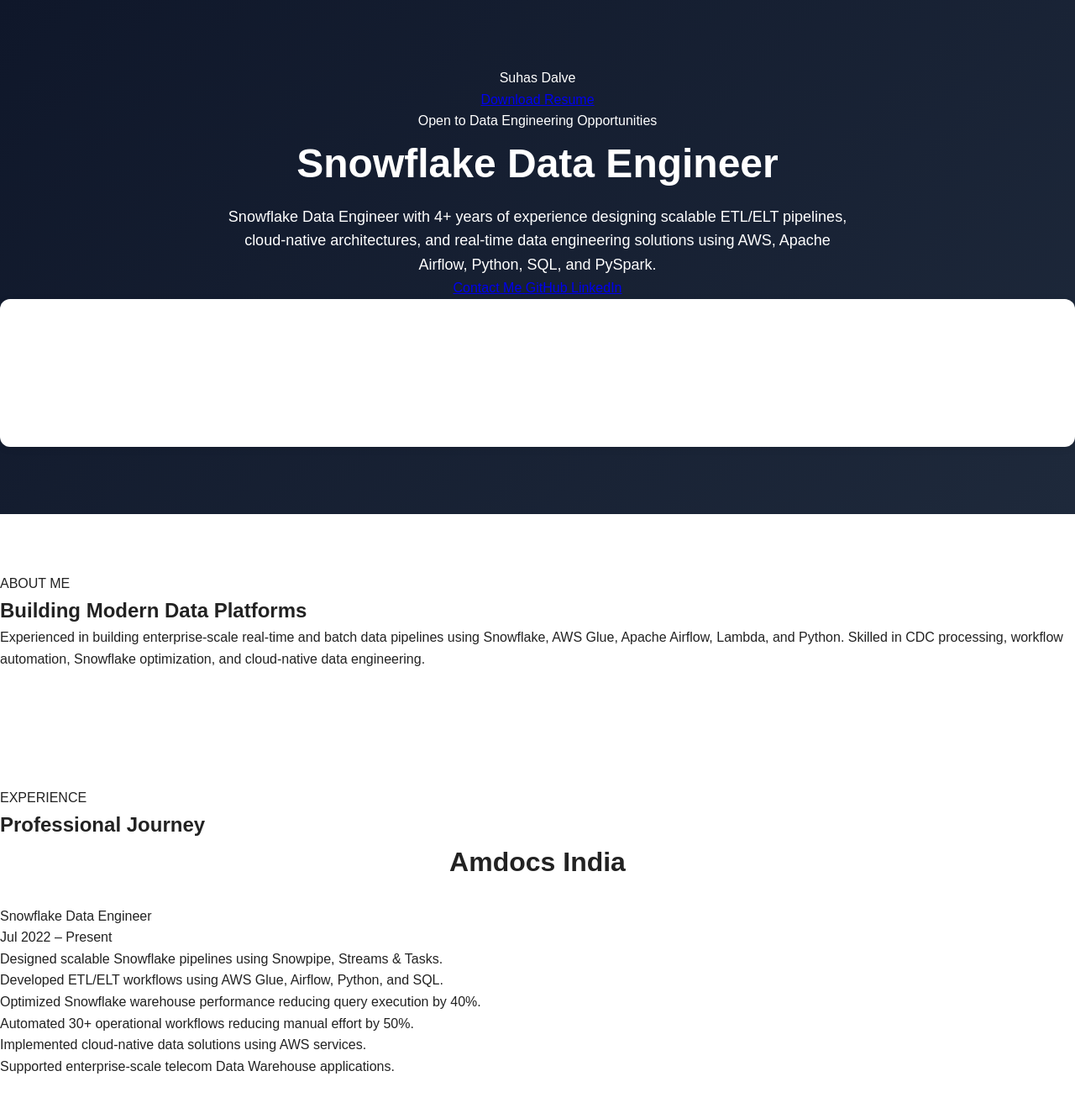
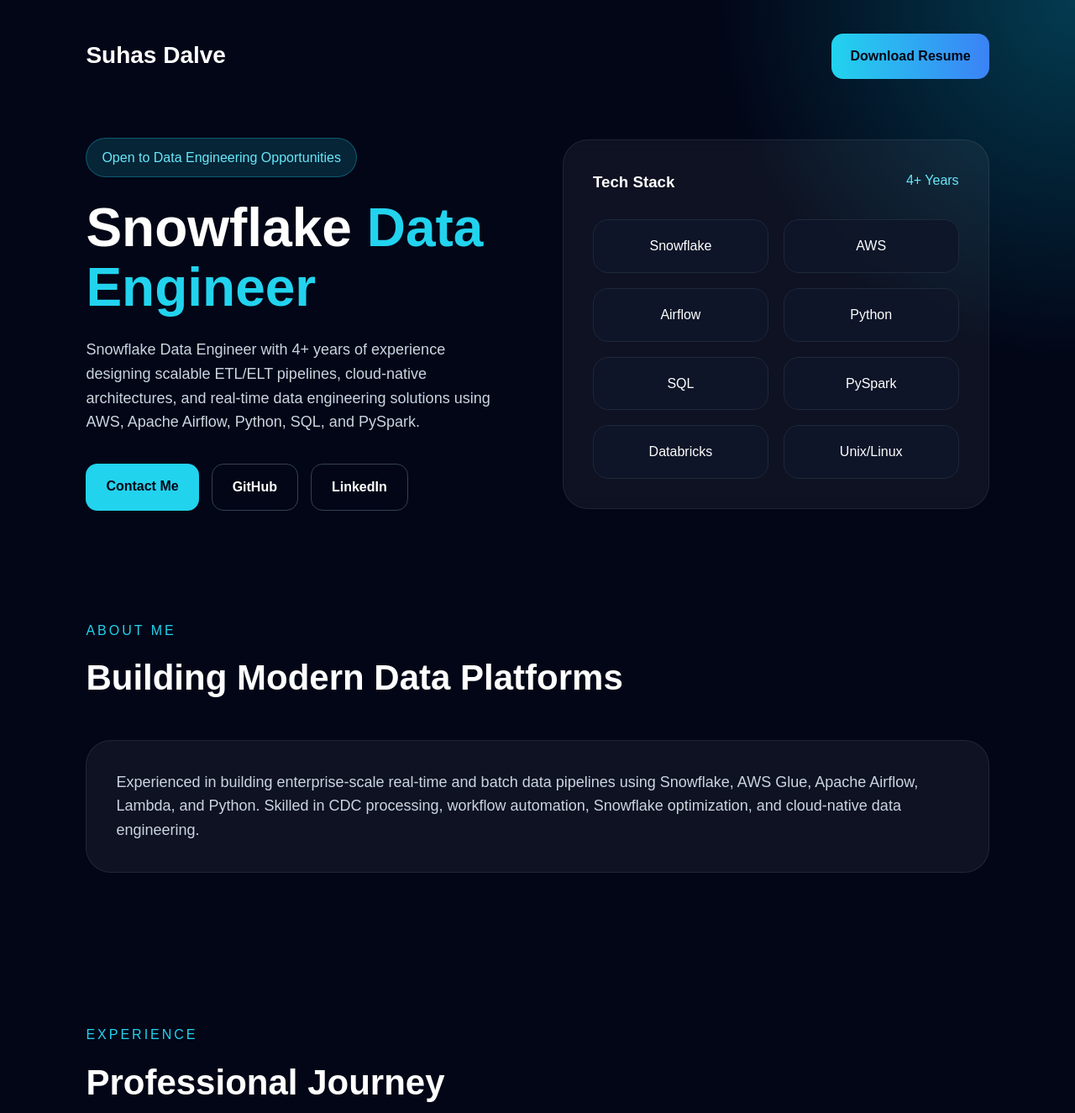
Before and after one commit to SuhasDalve17/suhas-portfolio, a plain HTML site: page index.html in a window 1280 px wide. Shown: the top 1325 px of the page at 84% size. Drawn offline with Linux system fonts and the light colour scheme.

Commit message:
Refactor CSS styles for improved layout and design

```diff
--- a/style.css
+++ b/style.css
@@ -1,5 +1,3 @@
-/* style.css */
-
 * {
   margin: 0;
   padding: 0;
@@ -8,135 +6,269 @@
 
 body {
   font-family: Arial, sans-serif;
+  background: #020617;
+  color: white;
   line-height: 1.6;
-  color: #222;
-  background: #fff;
 }
 
-.container {
-  width: 90%;
-  max-width: 1100px;
-  margin: auto;
+a {
+  text-decoration: none;
 }
 
 .hero {
-  background: linear-gradient(135deg, #0f172a, #1e293b);
-  color: white;
-  padding: 80px 0;
-  text-align: center;
+  padding: 40px 8%;
+  background:
+    radial-gradient(circle at top right, rgba(6,182,212,0.3), transparent 30%);
 }
 
-.hero h1 {
-  font-size: 48px;
-  margin-bottom: 10px;
+.navbar {
+  display: flex;
+  justify-content: space-between;
+  align-items: center;
+  margin-bottom: 70px;
 }
 
-.hero h2 {
-  font-size: 24px;
-  margin-bottom: 20px;
-  color: #cbd5e1;
+.logo {
+  font-size: 28px;
+  font-weight: bold;
 }
 
-.hero p {
-  max-width: 750px;
-  margin: auto;
+.resume-btn {
+  background: linear-gradient(to right, #22d3ee, #3b82f6);
+  color: #020617;
+  padding: 14px 22px;
+  border-radius: 14px;
+  font-weight: bold;
+  transition: 0.3s;
+}
+
+.resume-btn:hover {
+  transform: scale(1.05);
+}
+
+.hero-content {
+  display: grid;
+  grid-template-columns: 1fr 1fr;
+  gap: 60px;
+  align-items: center;
+}
+
+.badge {
+  display: inline-block;
+  background: rgba(34,211,238,0.15);
+  border: 1px solid rgba(34,211,238,0.3);
+  padding: 10px 18px;
+  border-radius: 40px;
+  color: #67e8f9;
+  margin-bottom: 25px;
+}
+
+.hero-left h1 {
+  font-size: 64px;
+  line-height: 1.1;
+}
+
+.hero-left h1 span {
+  color: #22d3ee;
+}
+
+.hero-left p {
+  color: #cbd5e1;
+  margin-top: 25px;
   font-size: 18px;
 }
 
-.buttons {
-  margin-top: 30px;
+.hero-buttons {
+  display: flex;
+  gap: 15px;
+  margin-top: 35px;
 }
 
-.btn,
-.btn-outline {
-  display: inline-block;
-  padding: 12px 22px;
-  margin: 8px;
-  text-decoration: none;
-  border-radius: 8px;
+.primary-btn,
+.secondary-btn {
+  padding: 14px 24px;
+  border-radius: 14px;
   font-weight: bold;
+  transition: 0.3s;
 }
 
-.btn {
-  background: white;
-  color: #0f172a;
+.primary-btn {
+  background: #22d3ee;
+  color: #020617;
 }
 
-.btn-outline {
-  border: 2px solid white;
+.secondary-btn {
+  border: 1px solid #334155;
   color: white;
 }
 
-.section {
-  padding: 70px 0;
+.primary-btn:hover,
+.secondary-btn:hover {
+  transform: translateY(-3px);
 }
 
-.gray {
-  background: #f8fafc;
+.card {
+  background: rgba(255,255,255,0.05);
+  border: 1px solid rgba(255,255,255,0.08);
+  border-radius: 30px;
+  padding: 35px;
+  backdrop-filter: blur(10px);
 }
 
-.section h3 {
-  font-size: 32px;
-  margin-bottom: 25px;
-  text-align: center;
+.card-header {
+  display: flex;
+  justify-content: space-between;
+  margin-bottom: 30px;
+}
+
+.card-header span {
+  color: #67e8f9;
 }
 
 .skills-grid {
   display: grid;
-  grid-template-columns: repeat(auto-fit, minmax(230px, 1fr));
-  gap: 20px;
+  grid-template-columns: 1fr 1fr;
+  gap: 18px;
 }
 
-.card {
-  background: white;
-  padding: 25px;
-  border-radius: 12px;
-  box-shadow: 0 2px 10px rgba(0,0,0,0.08);
+.skill {
+  background: rgba(15,23,42,0.9);
+  border: 1px solid #1e293b;
+  padding: 18px;
+  border-radius: 18px;
+  text-align: center;
 }
 
-.card h4 {
+.section {
+  padding: 90px 8%;
+}
+
+.section-title p {
+  color: #22d3ee;
+  letter-spacing: 3px;
   margin-bottom: 10px;
 }
 
-.timeline-item {
-  margin-bottom: 30px;
+.section-title h2 {
+  font-size: 42px;
+  margin-bottom: 40px;
 }
 
-.timeline-item h4 {
+.about-box,
+.experience-card,
+.project-card,
+.cert-card {
+  background: rgba(255,255,255,0.05);
+  border: 1px solid rgba(255,255,255,0.08);
+  border-radius: 30px;
+  padding: 35px;
+}
+
+.about-box {
+  color: #cbd5e1;
+  font-size: 18px;
+}
+
+.experience-header {
+  display: flex;
+  justify-content: space-between;
+  margin-bottom: 40px;
+}
+
+.experience-header span {
+  color: #22d3ee;
+}
+
+.date {
+  background: rgba(34,211,238,0.1);
+  color: #67e8f9;
+  padding: 12px 18px;
+  border-radius: 14px;
+}
+
+.experience-grid,
+.projects-grid,
+.cert-grid {
+  display: grid;
+  gap: 25px;
+}
+
+.experience-grid {
+  grid-template-columns: 1fr 1fr;
+}
+
+.experience-item {
+  background: rgba(255,255,255,0.03);
+  padding: 22px;
+  border-radius: 18px;
+}
+
+.projects-grid {
+  grid-template-columns: 1fr 1fr;
+}
+
+.project-top {
+  display: flex;
+  justify-content: space-between;
+  margin-bottom: 25px;
+}
+
+.project-top span {
+  color: #22d3ee;
+}
+
+.project-card p {
+  color: #cbd5e1;
+}
+
+.cert-grid {
+  grid-template-columns: repeat(3, 1fr);
+}
+
+.cert-card {
+  text-align: center;
   font-size: 24px;
 }
 
-.timeline-item span {
-  color: #666;
-  display: block;
-  margin-bottom: 10px;
-}
-
-.timeline-item ul {
-  padding-left: 20px;
-}
-
-.project-card {
-  background: white;
-  padding: 25px;
-  border-radius: 12px;
-  margin-bottom: 20px;
-  box-shadow: 0 2px 10px rgba(0,0,0,0.08);
-}
-
-.project-card h4 {
-  margin-bottom: 10px;
-}
-
-.certs {
-  max-width: 700px;
-  margin: auto;
-  padding-left: 20px;
+.cert-card h3 {
+  margin-top: 20px;
+  font-size: 22px;
 }
 
 footer {
-  background: #0f172a;
-  color: white;
+  padding: 40px;
   text-align: center;
-  padding: 25px 0;
+  border-top: 1px solid rgba(255,255,255,0.08);
 }
+
+footer p {
+  color: #cbd5e1;
+  margin: 10px 0;
+}
+
+footer span {
+  color: #64748b;
+}
+
+@media(max-width: 900px) {
+
+  .hero-content,
+  .experience-grid,
+  .projects-grid,
+  .cert-grid {
+    grid-template-columns: 1fr;
+  }
+
+  .hero-left h1 {
+    font-size: 44px;
+  }
+
+  .experience-header,
+  .project-top,
+  .navbar {
+    flex-direction: column;
+    gap: 20px;
+    align-items: flex-start;
+  }
+
+}
```
